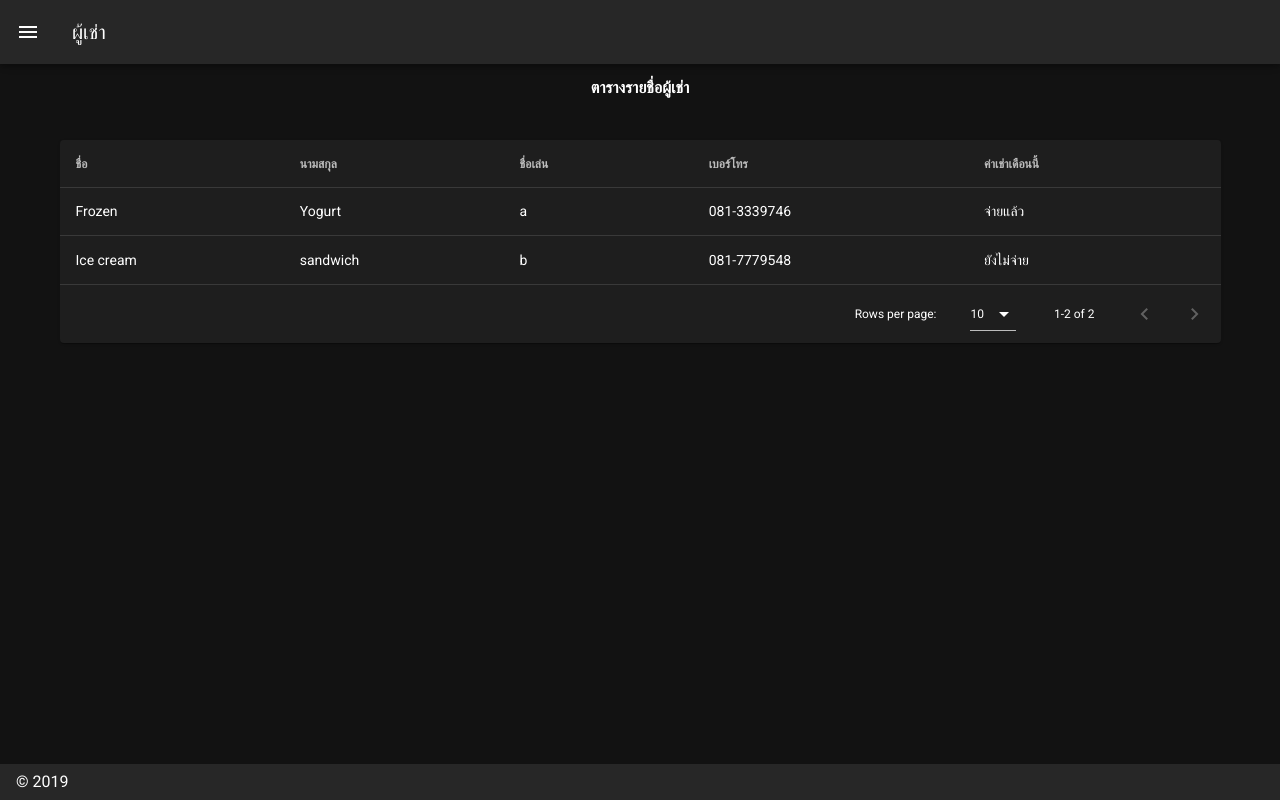
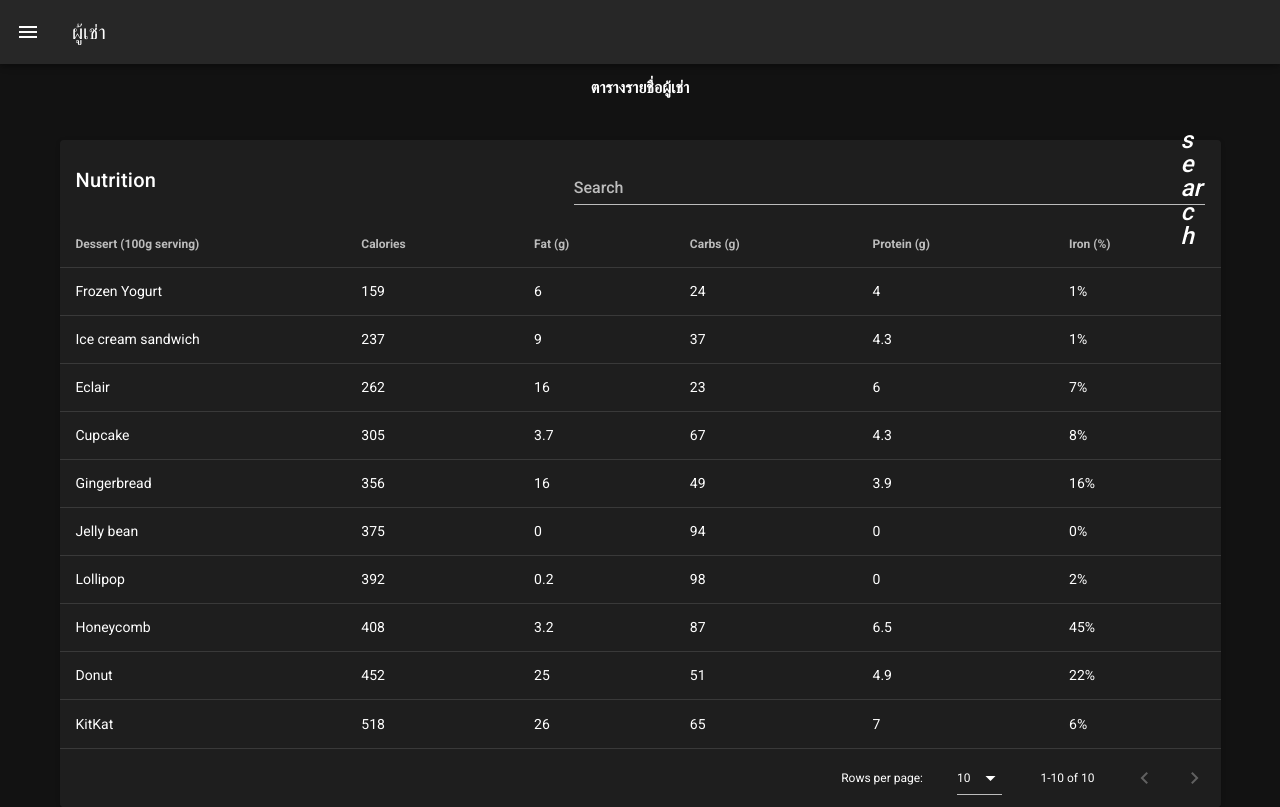
Before and after one commit to gotkk/rmt-frontend, a Vue app: page /tenant in a window 1280 px wide. Shown: the top 807 px of the page. Built offline with nearby package versions, Linux system fonts and the light colour scheme.

Commit message:
add rentdetail, update tntable

```diff
--- a/src/components/tenant/Tntable.vue
+++ b/src/components/tenant/Tntable.vue
@@ -1,38 +1,158 @@
 <template>
-  <v-data-table :headers="headers" :items="desserts" :items-per-page="10" class="elevation-1"></v-data-table>
+  <!-- <v-data-table :headers="headers" :items="desserts" :items-per-page="10" class="elevation-1" @click:row="selectTenant(desserts[index].fname)"></v-data-table> -->
+  <div id="app">
+    <v-app id="inspire">
+      <v-card>
+        <v-card-title>
+          Nutrition
+          <v-spacer></v-spacer>
+          <v-text-field
+            append-icon="search"
+            label="Search"
+            single-line
+            hide-details
+            v-model="search"
+          ></v-text-field>
+        </v-card-title>
+        <v-data-table v-model="selected" :headers="headers" :items="items" :search="search">
+          <template slot="items" slot-scope="props">
+            <tr @click:row="showAlert(props.item)">
+              <td>{{ props.item.name }}</td>
+              <td class="text-xs-right">{{ props.item.calories }}</td>
+              <td class="text-xs-right">{{ props.item.fat }}</td>
+              <td class="text-xs-right">{{ props.item.carbs }}</td>
+              <td class="text-xs-right">{{ props.item.protein }}</td>
+              <td class="text-xs-right">{{ props.item.iron }}</td>
+            </tr>
+          </template>
+          <v-alert
+            slot="no-results"
+            :value="true"
+            color="error"
+            icon="warning"
+          >Your search for "{{ search }}" found no results.</v-alert>
+        </v-data-table>
+      </v-card>
+    </v-app>
+  </div>
 </template>
 
 <script>
 export default {
   name: "Tntable",
+  methods: {
+    showAlert(a) {
+      if (event.target.classList.contains("btn__content")) return;
+      alert("Alert! \n" + a.name);
+    }
+  },
   data() {
     return {
+      selected: [],
+      search: "",
       headers: [
         {
-          text: "ชื่อ",
+          text: "Dessert (100g serving)",
           align: "left",
-          // sortable: false,
-          value: "fname"
+          sortable: false,
+          value: "name"
         },
-        { text: "นามสกุล", value: "lname" },
-        { text: "ชื่อเล่น", value: "nickname"},
-        { text: "เบอร์โทร", value: "tel" },
-        { text: "ค่าเช่าเดือนนี้", value: "status" }
+        { text: "Calories", value: "calories" },
+        { text: "Fat (g)", value: "fat" },
+        { text: "Carbs (g)", value: "carbs" },
+        { text: "Protein (g)", value: "protein" },
+        { text: "Iron (%)", value: "iron" }
       ],
-      desserts: [
+      items: [
         {
-          fname: "Frozen",
-          lname: "Yogurt",
-          tel: "081-3339746",
-          nickname: "a",
-          status: "จ่ายแล้ว"
+          value: false,
+          name: "Frozen Yogurt",
+          calories: 159,
+          fat: 6.0,
+          carbs: 24,
+          protein: 4.0,
+          iron: "1%"
         },
         {
-          fname: "Ice cream",
-          lname: "sandwich",
-          tel: "081-7779548",
-          nickname: "b",
-          status: "ยังไม่จ่าย"
+          value: false,
+          name: "Ice cream sandwich",
+          calories: 237,
+          fat: 9.0,
+          carbs: 37,
+          protein: 4.3,
+          iron: "1%"
+        },
+        {
+          value: false,
+          name: "Eclair",
+          calories: 262,
+          fat: 16.0,
+          carbs: 23,
+          protein: 6.0,
+          iron: "7%"
+        },
+        {
+          value: false,
+          name: "Cupcake",
+          calories: 305,
+          fat: 3.7,
+          carbs: 67,
+          protein: 4.3,
+          iron: "8%"
+        },
+        {
+          value: false,
+          name: "Gingerbread",
+          calories: 356,
+          fat: 16.0,
+          carbs: 49,
+          protein: 3.9,
+          iron: "16%"
+        },
+        {
+          value: false,
+          name: "Jelly bean",
+          calories: 375,
+          fat: 0.0,
+          carbs: 94,
+          protein: 0.0,
+          iron: "0%"
+        },
+        {
+          value: false,
+          name: "Lollipop",
+          calories: 392,
+          fat: 0.2,
+          carbs: 98,
+          protein: 0,
+          iron: "2%"
+        },
+        {
+          value: false,
+          name: "Honeycomb",
+          calories: 408,
+          fat: 3.2,
+          carbs: 87,
+          protein: 6.5,
+          iron: "45%"
+        },
+        {
+          value: false,
+          name: "Donut",
+          calories: 452,
+          fat: 25.0,
+          carbs: 51,
+          protein: 4.9,
+          iron: "22%"
+        },
+        {
+          value: false,
+          name: "KitKat",
+          calories: 518,
+          fat: 26.0,
+          carbs: 65,
+          protein: 7,
+          iron: "6%"
         }
       ]
     };
```
Also changed, not shown: src/components/tenantDetail/RentDetail.vue (added, +85 -0 lines), src/views/TenantDetail.vue (+7 -7 lines).
